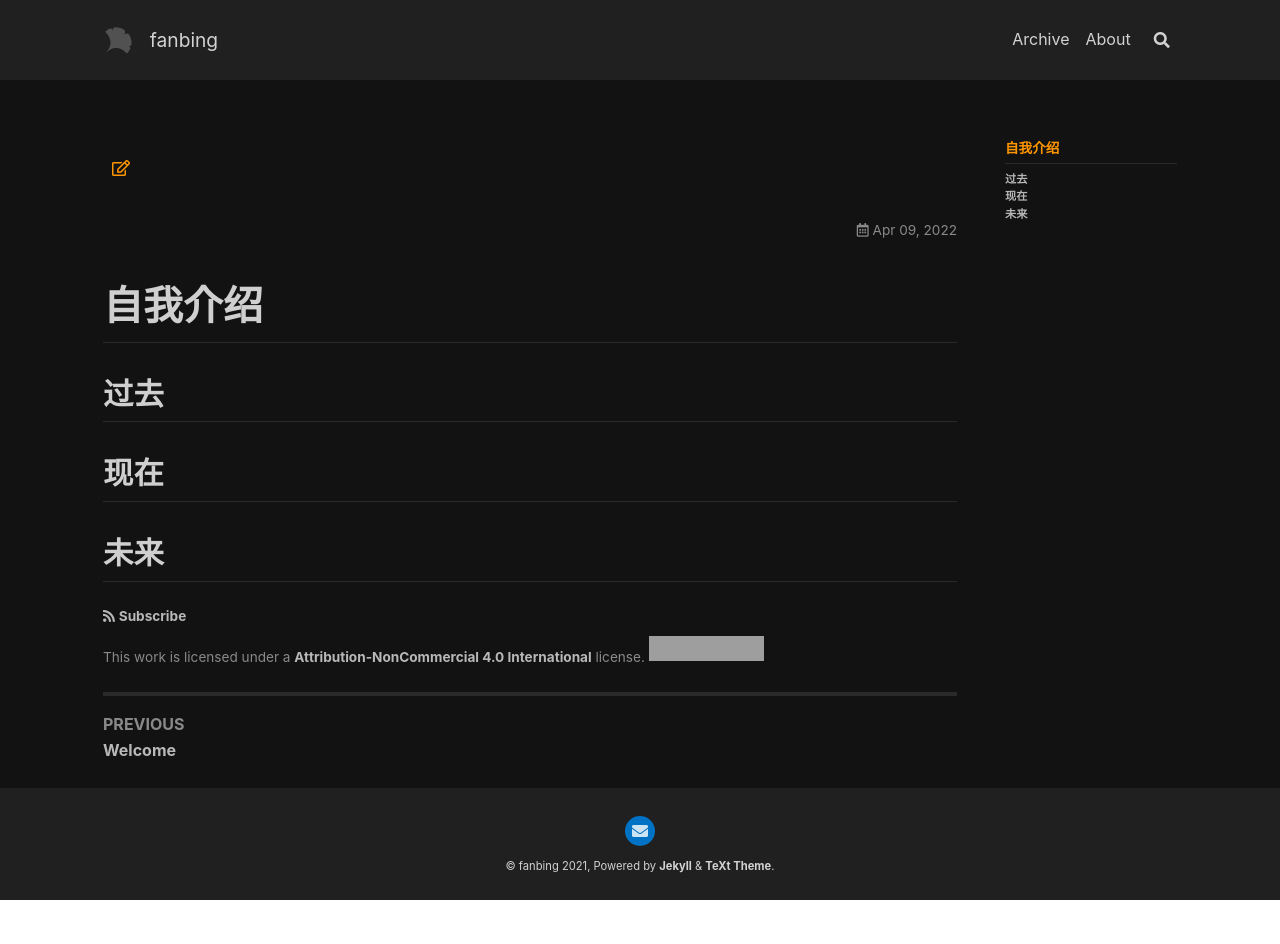
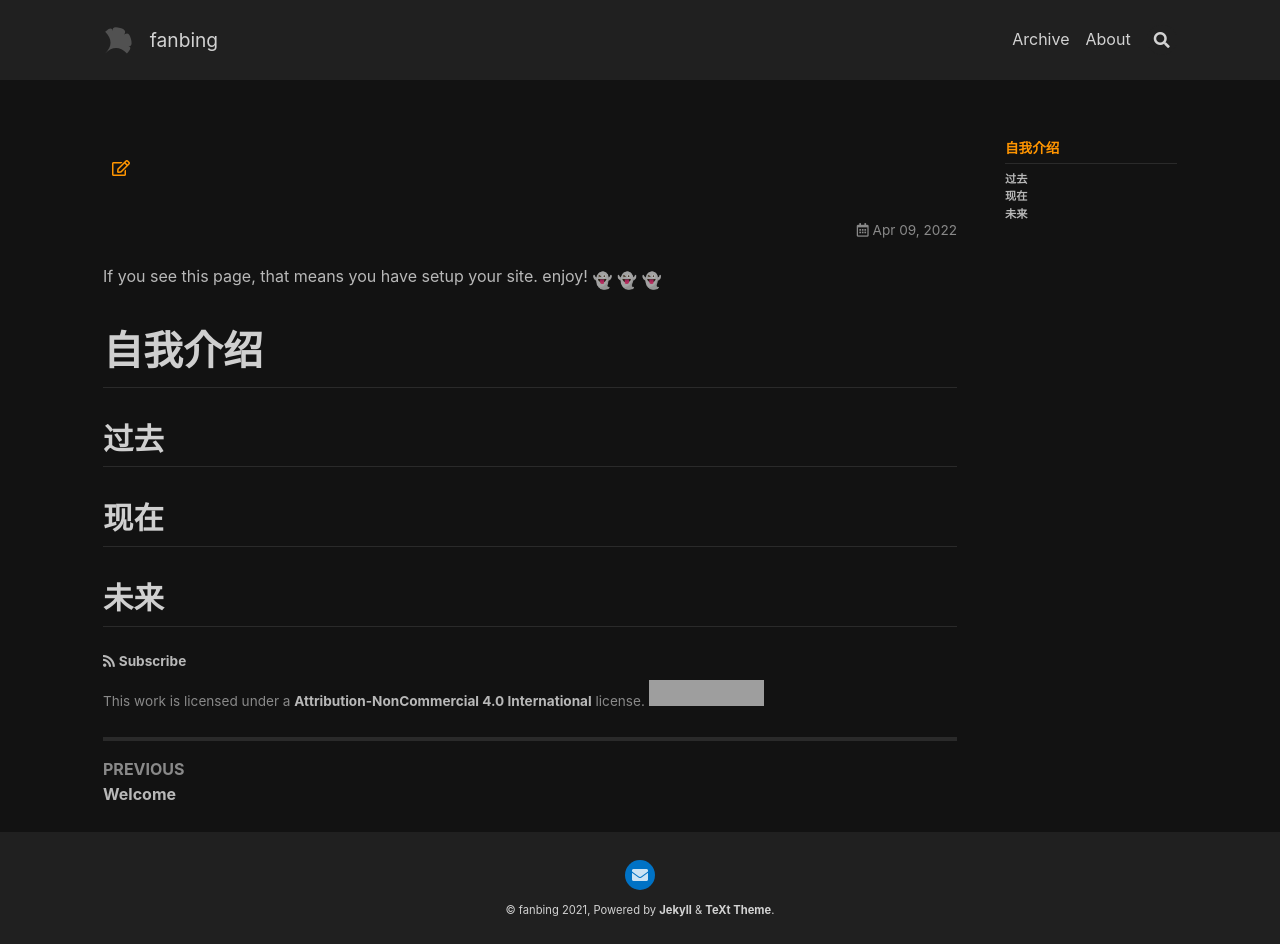
Before and after one commit to fb1103/fb1103.github.io, a Jekyll site: the page built from _posts/2022-04-09-myblog.md, in a window 1280 px wide. Built offline with Jekyll 4.4.1, drawn with Linux system fonts in a browser that asks for light colours; nearby versions of some CDN libraries; emoji names are drawn with the system emoji font; before the commit the page ends 900 px from its top, so only the background shows below that; grey boxes are pictures that could not be loaded.

Commit message:
第一条博客修改

```diff
--- a/_posts/2022-04-09-myblog.md
+++ b/_posts/2022-04-09-myblog.md
@@ -1,7 +1,8 @@
 ---
-layout :article
 title :"这是我的第一条博客
+tags: TeXt
 ---
+If you see this page, that means you have setup your site. enjoy! :ghost: :ghost: :ghost:
 
 # 自我介绍
 
```
